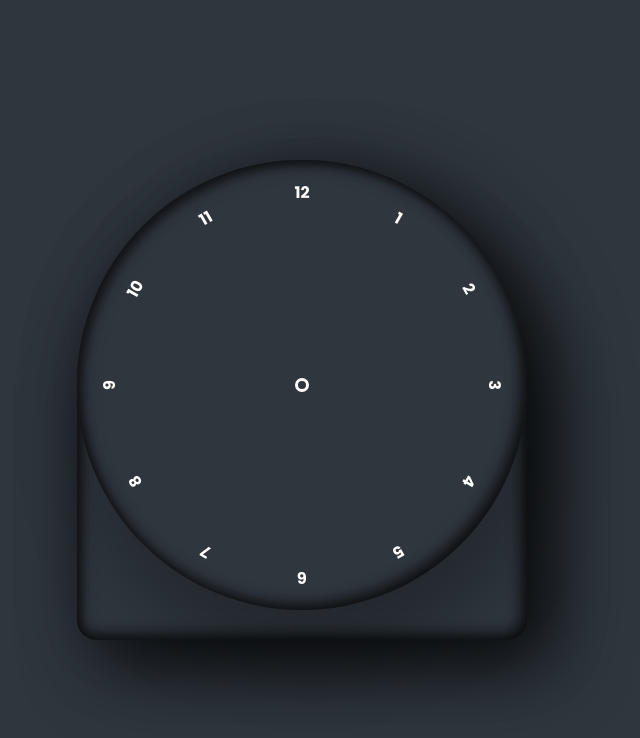
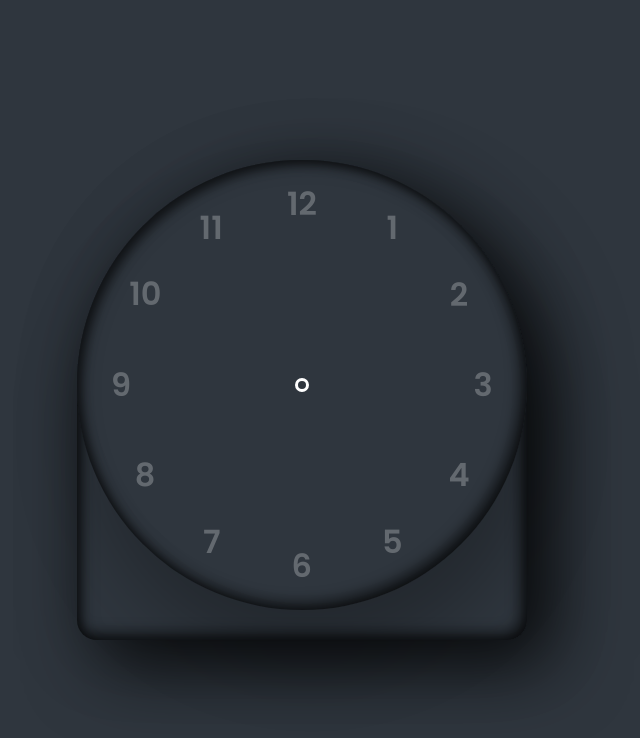
Before and after one commit to tahrim-ahmed/css_clock, a plain HTML site: page index.html in a window 1280 px wide. Shown: the whole page, without its empty margins (338-978 px from the left). Drawn offline with Linux system fonts and the light colour scheme.

Commit message:
- digits rotate positioned

```diff
--- a/style.css
+++ b/style.css
@@ -64,3 +64,11 @@ body {
     text-align: center;
     transform: rotate(calc(30deg * var(--i)));
 }
+
+.clock span b {
+    font-size: 2em;
+    opacity: 0.25;
+    font-weight: 600;
+    display: inline-block;
+    transform: rotate(calc(-30deg * var(--i)));
+}
```
